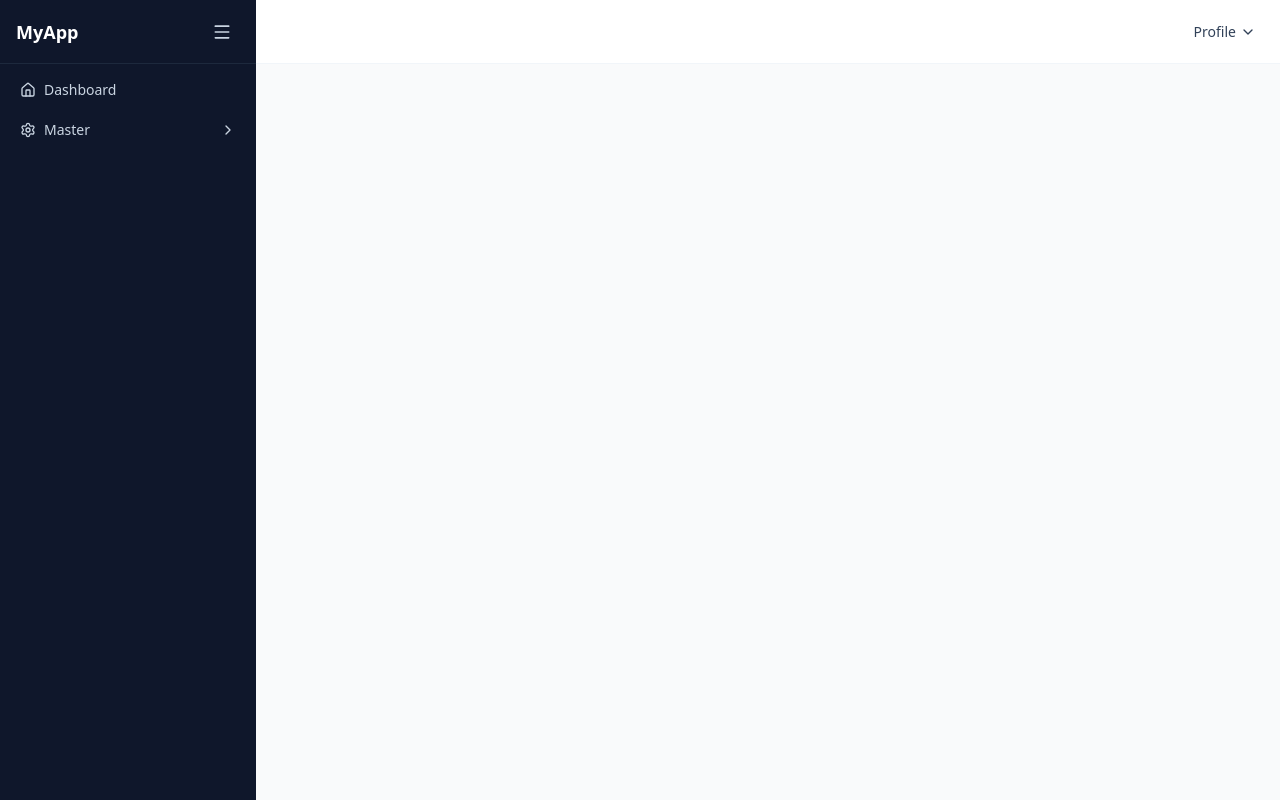
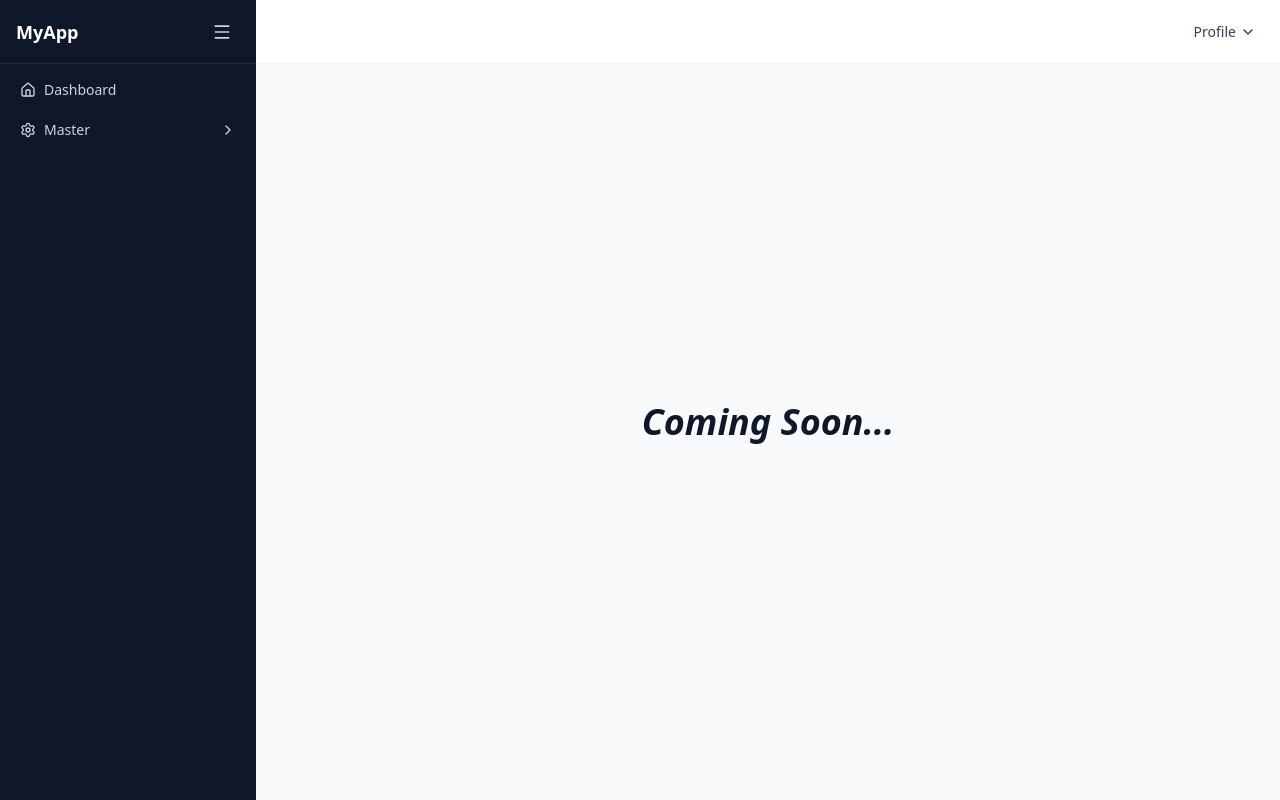
Before and after one commit to wramadan7-org/jaya-track-web, a React (Vite) app: page / in a window 1280 px wide. Built offline with nearby package versions, Linux system fonts and the light colour scheme.

Commit message:
feat: initial home page

```diff
--- a/src/app/router.tsx
+++ b/src/app/router.tsx
@@ -1,4 +1,5 @@
 import DashboardPage from "@/routes/dashboard/page";
+import HomePage from "@/routes/home/page";
 import ProductPage from "@/routes/product/page";
 import ProfilePage from "@/routes/profile/page";
 import RootLayout from "@/routes/root/Layout";
@@ -10,6 +11,7 @@ export const router = createBrowserRouter([
     path: "/",
     element: <RootLayout />,
     children: [
+      { index: true, element: <HomePage /> },
       { path: "dashboard", element: <DashboardPage /> },
       { path: "product", element: <ProductPage /> },
       { path: "profile", element: <ProfilePage /> },
--- /dev/null
+++ b/src/routes/home/page.tsx
@@ -0,0 +1,9 @@
+export default function HomePage() {
+  return (
+    <div className="space-y-8 relative flex items-center justify-center h-full">
+      <h1 className="text-gray-900 font-bold text-4xl text-center italic">
+        Coming Soon...
+      </h1>
+    </div>
+  );
+}
```
